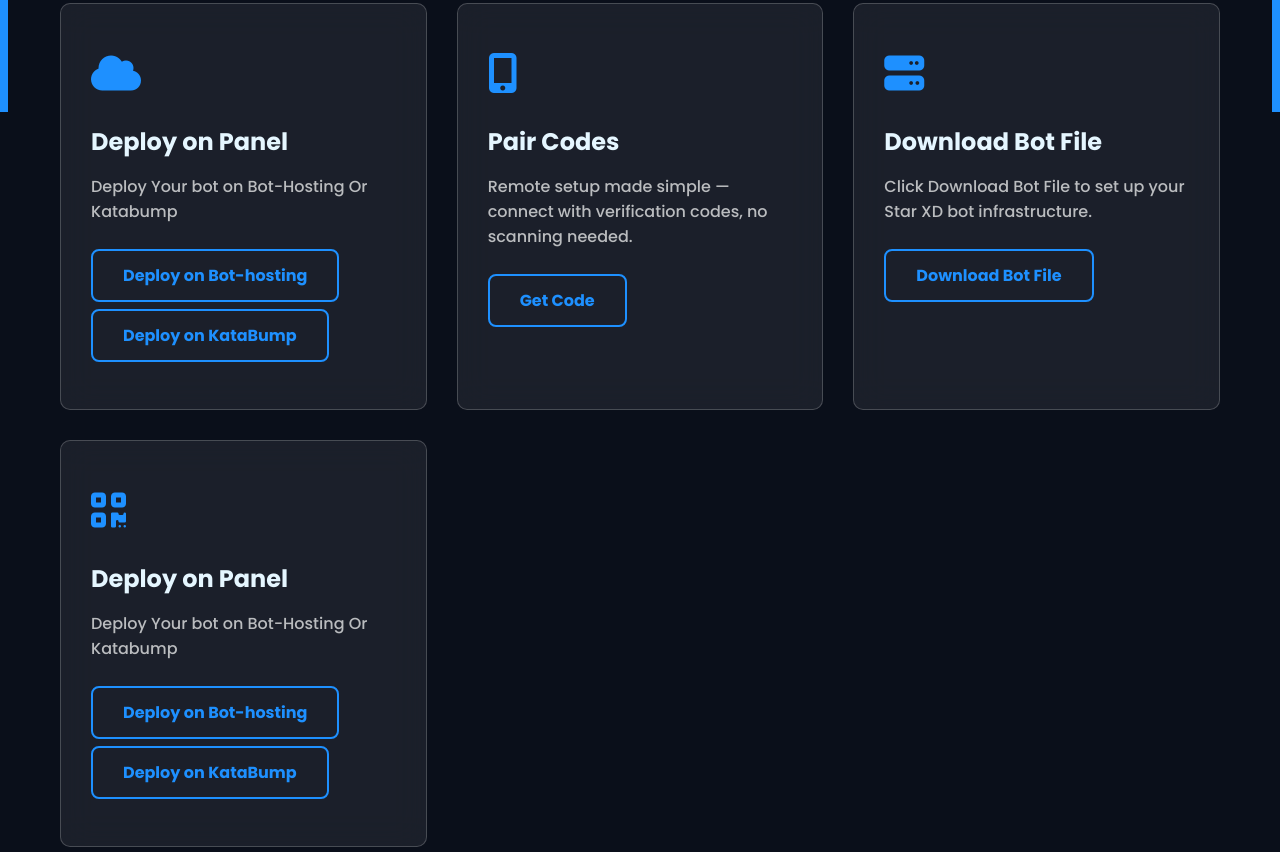
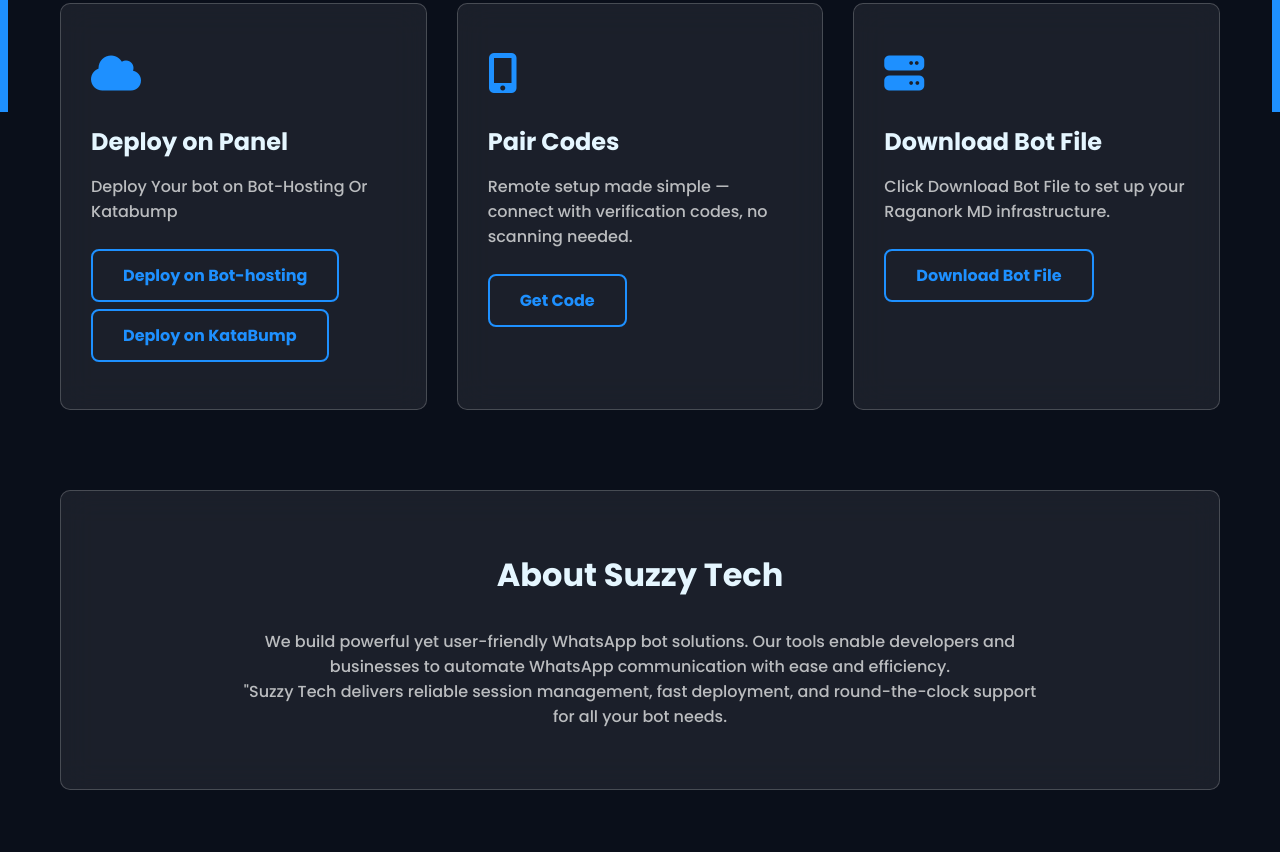
Before and after one commit to SuzzyTech/BotSite, a website: page main.html in a window 1280 px wide. Shown: the part 688-1540 px from the top of the page. Drawn offline with Linux system fonts and the light colour scheme; no server answers; a script that the page names is missing.

Commit message:
Update main.html

```diff
--- a/main.html
+++ b/main.html
@@ -467,17 +467,8 @@
           <i class="fas fa-server"></i>
         </div>
         <h3>Download Bot File</h3>
-        <p>Click Download Bot File to set up your Star XD bot infrastructure.</p>
+        <p>Click Download Bot File to set up your Raganork MD infrastructure.</p>
         <a href="https://github.com/XdKing2/star-xd/archive/refs/heads/main.zip" class="btn btn-outline">Download Bot File</a>
-      </div>
-      <div class="feature-card">
-        <div class="feature-icon">
-          <i class="fas fa-qrcode"></i>
-        </div>
-        <h3>Deploy on Panel</h3>
-        <p>Deploy Your bot on Bot-Hosting Or Katabump</p>
-        <a href="https://bot-hosting.net/?aff=1281621855232331838" class="btn btn-outline">Deploy on Bot-hosting</a>
-         <a href="https://dashboard.katabump.com/auth/login#0ffaa0" class="btn btn-outline">Deploy on KataBump</a>
       </div>
     </section>
 
```
